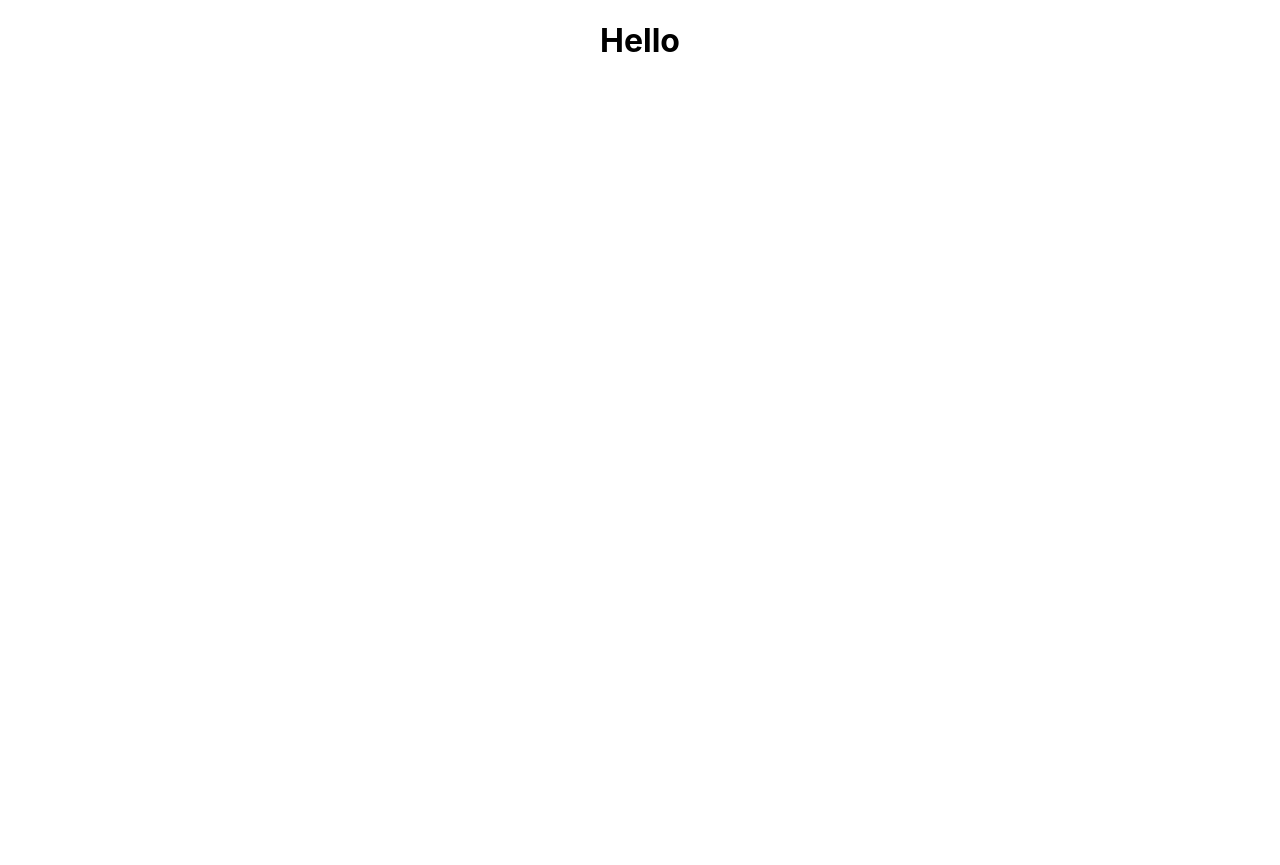
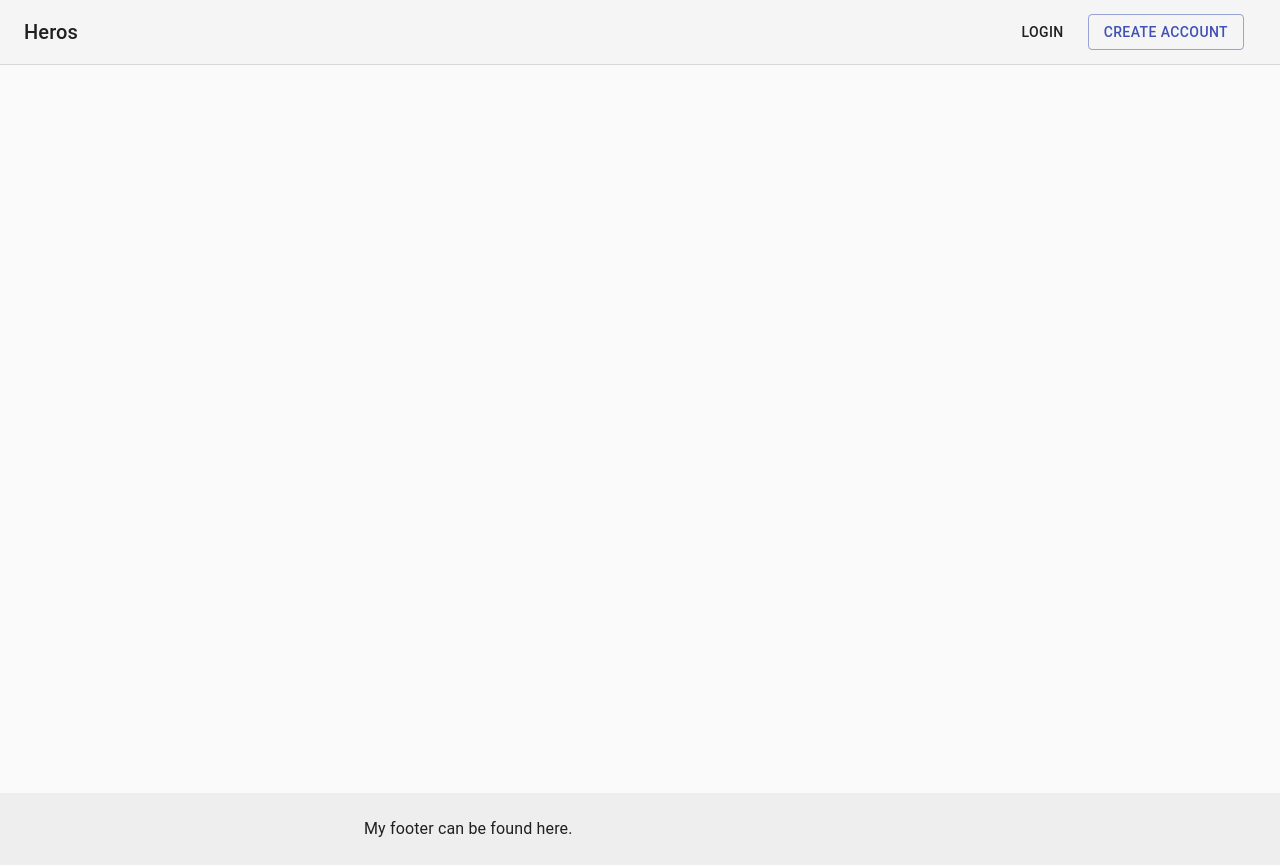
Before and after one commit to Deepanshu-97/user-profile-testtask, a React (Create React App) app: page /home in a window 1280 px wide. Before the commit the page ends 800 px from the top, so only its background shows below. Built offline with nearby package versions, Linux system fonts and the light colour scheme.

Commit message:
Header and Footer

```diff
--- a/package.json
+++ b/package.json
@@ -3,10 +3,13 @@
   "version": "0.1.0",
   "private": true,
   "dependencies": {
+    "@material-ui/core": "^4.9.0",
     "@testing-library/jest-dom": "^4.2.4",
     "@testing-library/react": "^9.4.0",
     "@testing-library/user-event": "^7.2.1",
+    "bootstrap": "^4.4.1",
     "react": "^16.12.0",
+    "react-bootstrap": "^1.0.0-beta.16",
     "react-dom": "^16.12.0",
     "react-router-dom": "^5.1.2",
     "react-scripts": "3.3.0"
--- a/src/App/Routes.js
+++ b/src/App/Routes.js
@@ -1,9 +1,11 @@
 import React from 'react';
 import { BrowserRouter as Router, Route, Redirect } from "react-router-dom";
-import HomePage from '../containers/Home'
+import HomePage from '../containers/Home';
+import LoginPage from '../containers/Login'
 
 const createRoutes = () => <Router>
     <Route path="/home" exact component={HomePage} />
+    <Route path="/login" exact component={LoginPage} />
     <Redirect from="/*" to="/home" />
 </Router>
 
--- /dev/null
+++ b/src/components/Footer/index.js
@@ -0,0 +1,38 @@
+import React from 'react';
+import Typography from '@material-ui/core/Typography';
+import { makeStyles } from '@material-ui/core/styles';
+import Container from '@material-ui/core/Container';
+
+const useStyles = makeStyles(theme => ({
+  root: {
+    display: 'flex',
+    flexDirection: 'column',
+    minHeight: '100vh',
+  },
+  main: {
+    marginTop: theme.spacing(8),
+    marginBottom: theme.spacing(2),
+  },
+  footer: {
+    padding: theme.spacing(3, 2),
+    marginTop: 'auto',
+    backgroundColor:
+      theme.palette.type === 'dark' ? theme.palette.grey[800] : theme.palette.grey[200],
+  },
+}));
+
+export function Footer() {
+  const classes = useStyles();
+
+  return (
+    <div className={classes.root}>
+      <footer className={classes.footer}>
+        <Container maxWidth="sm">
+          <Typography variant="body1">My footer can be found here.</Typography>
+        </Container>
+      </footer>
+    </div>
+  );
+}
+
+export default Footer;
--- /dev/null
+++ b/src/components/Header/index.js
@@ -0,0 +1,84 @@
+import React from 'react';
+import AppBar from '@material-ui/core/AppBar';
+import Button from '@material-ui/core/Button';
+import CssBaseline from '@material-ui/core/CssBaseline';
+import Toolbar from '@material-ui/core/Toolbar';
+import Typography from '@material-ui/core/Typography';
+import Link from '@material-ui/core/Link';
+import { Container } from 'react-bootstrap';
+import { makeStyles } from '@material-ui/core/styles';
+
+const useStyles = makeStyles(theme => ({
+  '@global': {
+    ul: {
+      margin: 0,
+      padding: 0,
+    },
+    li: {
+      listStyle: 'none',
+    },
+  },
+  appBar: {
+    borderBottom: `1px solid ${theme.palette.divider}`,
+  },
+  toolbar: {
+    flexWrap: 'wrap',
+  },
+  toolbarTitle: {
+    flexGrow: 1,
+  },
+  link: {
+    margin: theme.spacing(1, 1.5),
+  },
+  heroContent: {
+    padding: theme.spacing(8, 0, 6),
+  },
+  cardHeader: {
+    backgroundColor:
+      theme.palette.type === 'dark' ? theme.palette.grey[700] : theme.palette.grey[200],
+  },
+  cardPricing: {
+    display: 'flex',
+    justifyContent: 'center',
+    alignItems: 'baseline',
+    marginBottom: theme.spacing(2),
+  },
+  footer: {
+    borderTop: `1px solid ${theme.palette.divider}`,
+    marginTop: theme.spacing(8),
+    paddingTop: theme.spacing(3),
+    paddingBottom: theme.spacing(3),
+    [theme.breakpoints.up('sm')]: {
+      paddingTop: theme.spacing(6),
+      paddingBottom: theme.spacing(6),
+    },
+  },
+}));
+
+
+const Header = () => {
+  const classes = useStyles();
+
+  return (
+    <Container>
+      <CssBaseline />
+      <AppBar position="static" color="default" elevation={0} className={classes.appBar}>
+        <Toolbar className={classes.toolbar}>
+          <Typography variant="h6" color="inherit" noWrap className={classes.toolbarTitle}>
+            Heros
+          </Typography>
+          <nav>
+            <Link variant="button" color="textPrimary" href="#" className={classes.link}>
+              Login
+            </Link>
+          </nav>
+          <Button href="#" color="primary" variant="outlined" className={classes.link}>
+            Create Account
+          </Button>
+        </Toolbar>
+      </AppBar>
+    </Container>
+  )
+}
+
+export default Header;
--- a/src/containers/Home/index.js
+++ b/src/containers/Home/index.js
@@ -1,10 +1,13 @@
 import React from 'react';
+import Header from '../../components/Header'
+import Footer from '../../components/Footer'
 
 const HomePage = () => {
 
   return (
-    <div className="App">
-      <h1>Hello</h1>
+    <div>
+      <Header />
+      <Footer />
     </div>
   )
 }
```
Also changed, not shown: 1 other file (tests, documents, lock files or other folders).
